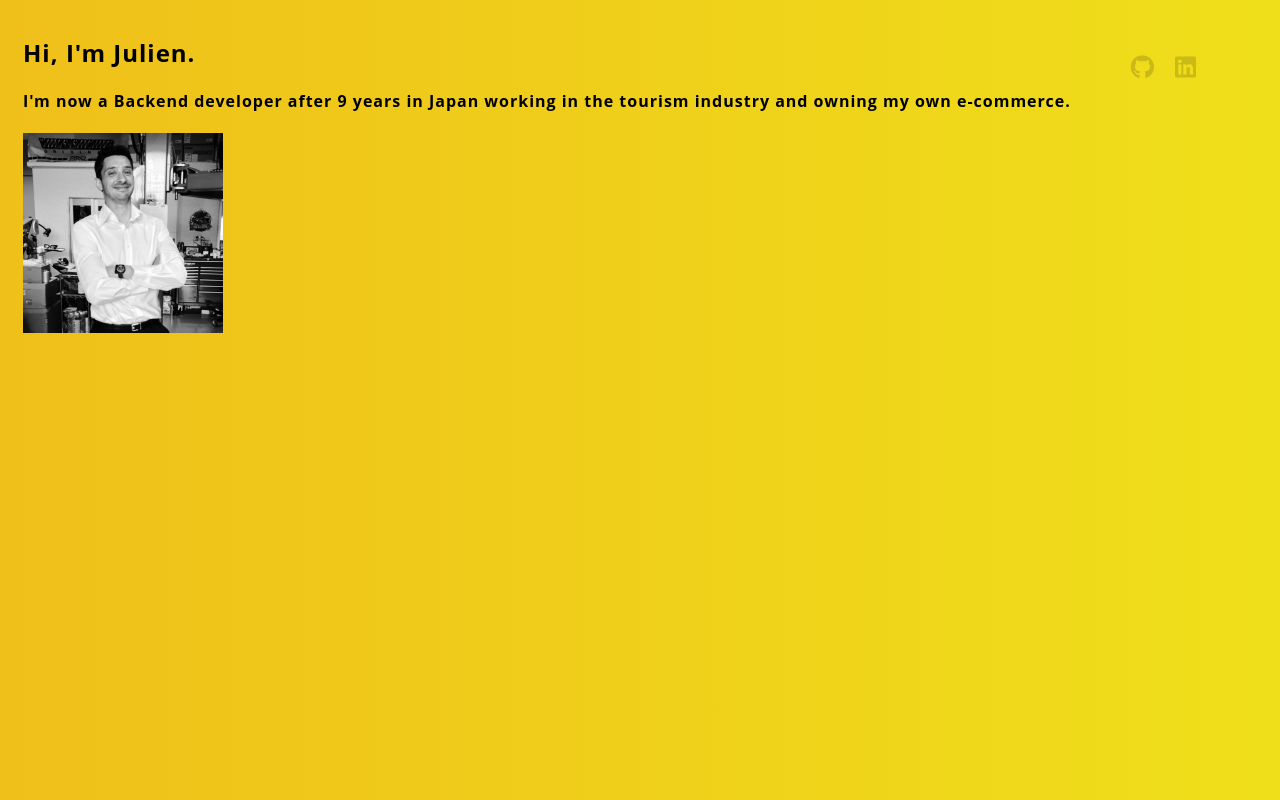
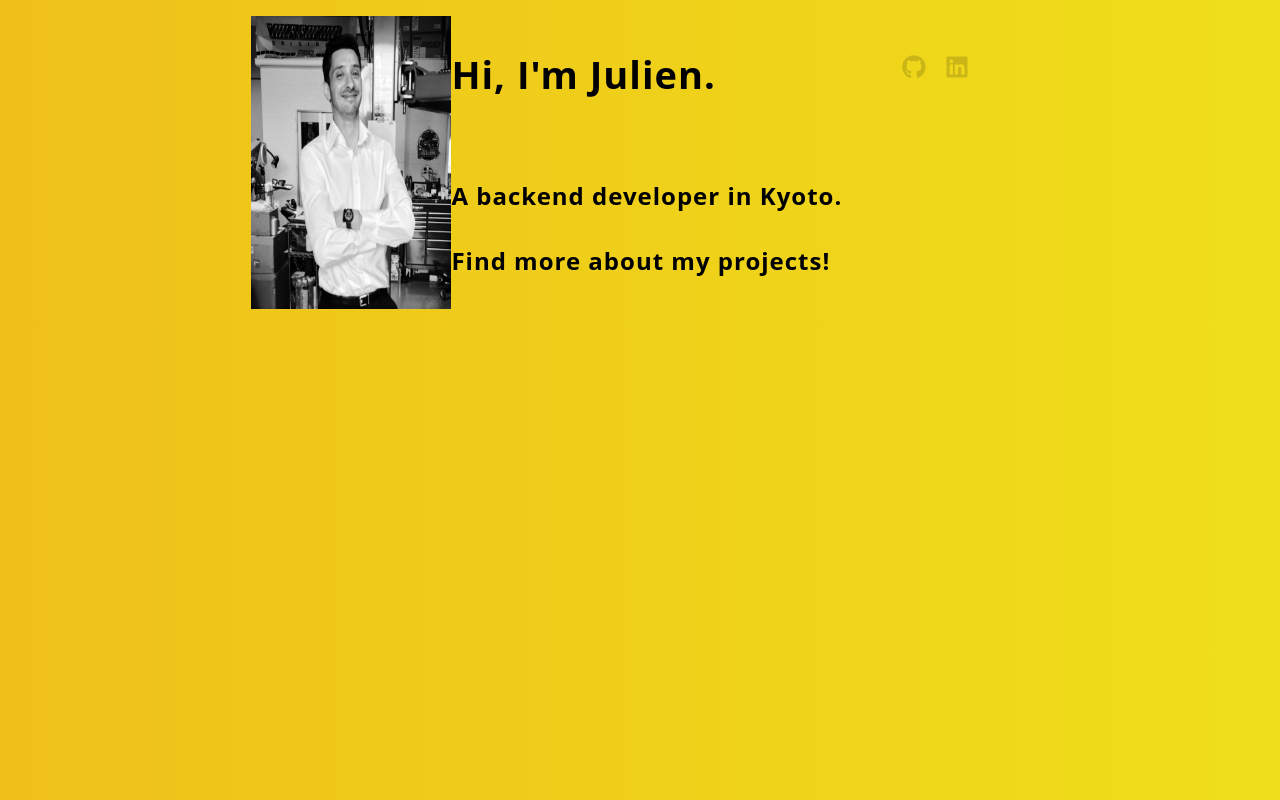
Before and after one commit to JulianThe0ne/profile, a plain HTML site: page index.html in a window 1280 px wide. Drawn offline with Linux system fonts and the light colour scheme.

Commit message:
trying things

```diff
--- a/index.html
+++ b/index.html
@@ -9,13 +9,25 @@
   </head>
   <body>
     <div class="flex-container">
-      <div>
-        <h2>Hi, I'm Julien.</h2>
-        <h4>I'm now a Backend developer after 9 years in Japan working in the tourism industry and owning my own e-commerce.</h4>
+      <div class="css-top-a">
+        <img src="images/1662983371648.jpeg" width = "200px" alt="A picture of Julien standing in black & white">
+        <div class="css-top-r">
+          <h2 class="css-top-title heading">
+            Hi, I'm Julien.
+            </h2>
+            <div>
+              <h4 class="css-top-para heading">A backend developer in Kyoto.</h4>
+              <h4 class="css-top-para heading">Find more about my projects!</h4>
+            </div>
+          </div>
+        </div>
+      <!-- <div>
+        <h2>Hi, I'm Julien,</h2>
+        <h4>I'm now a Backend developer. </h4>
       <div>
         <img src="images/1662983371648.jpeg" width = "200px" alt="A picture of Julien standing in black & white">
       </div>
-    </div>
+    </div> -->
     <!-- <div class="container">
       <div class="header">
         <h2>Hi, I'm Julien.</h2>
--- a/style.css
+++ b/style.css
@@ -13,6 +13,29 @@ body {
   font-family: "Open Sans", sans-serif;
   letter-spacing: 1px;
   padding: 8px;
+}
+.flex-container {
+  display: flex;
+  justify-content: center;
+}
+
+.css-top-a {
+  display: flex;
+  box-sizing: border-box;
+}
+.css-top-r {
+  display: flex;
+  flex-direction: column;
+  justify-content: center;
+  gap: 16px;
+}
+.css-top-title {
+  font-size: 38px;
+  position: relative;
+}
+.css-top-para {
+  font-size: 24px;
+  position: relative;
 }
 
 a {
@@ -30,10 +53,6 @@ a {
   display: inline-block;
   }
 
-/* .btn:hover {
-  background-color: #eb5656;
-  color: white;
-  } */
 
   .container {
     text-align: center;
@@ -44,19 +63,8 @@ a {
     border-radius: 20px;
   }
 
-  .flex-container {
-    display: flex;
-    justify-content: center;
-  }
-  /* or */
-  /* .card {
-    background: white;
-    border: rgb(7, 7, 7);
-    border-radius: 10px;
-    box-shadow: 1px 1px 2px rgba(65, 74, 80, 0.5);
-    padding: 5px;
-    margin: 15px;
-  } */
+
+
   .footer {
     /* background: #F4F4F4; */
     /* background: linear-gradient(90deg, rgb(239, 192, 26) 0%, rgb(239, 223, 26) 100%); */
```
